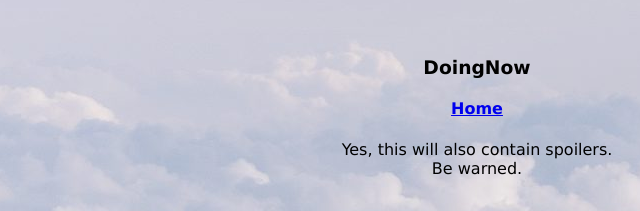
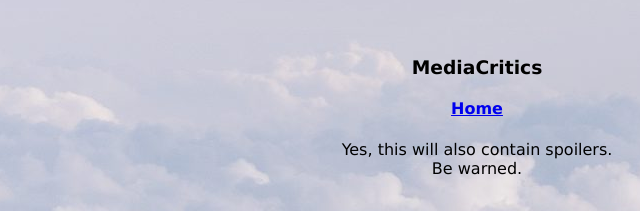
Before and after one commit to Tidalisation/blog, a plain HTML site: page mediacritics.html in a window 1280 px wide. Shown: the part 133-344 px from the top of the page, 163-803 px from the left. Drawn offline with Linux system fonts and the light colour scheme.

Commit message:
Update mediacritics.html

```diff
--- a/mediacritics.html
+++ b/mediacritics.html
@@ -7,7 +7,7 @@
 
     <body style="text-align: center; font-family: Verdana, Geneva, Tahoma, sans-serif; background-image: url(photo-1505064750047-f810f700e6d3.jfif);">
         <p style="font-size: 60px; font-family: Verdana, Geneva, Tahoma, sans-serif;" class="heading">Limbo Letters</p>
-        <h3>DoingNow</h3>
+        <h3>MediaCritics</h3>
         <a href="index.html"><h4>Home</h4></a>
         <p>Yes, this will also contain spoilers.<br>Be warned.</p>
         <br>
```
